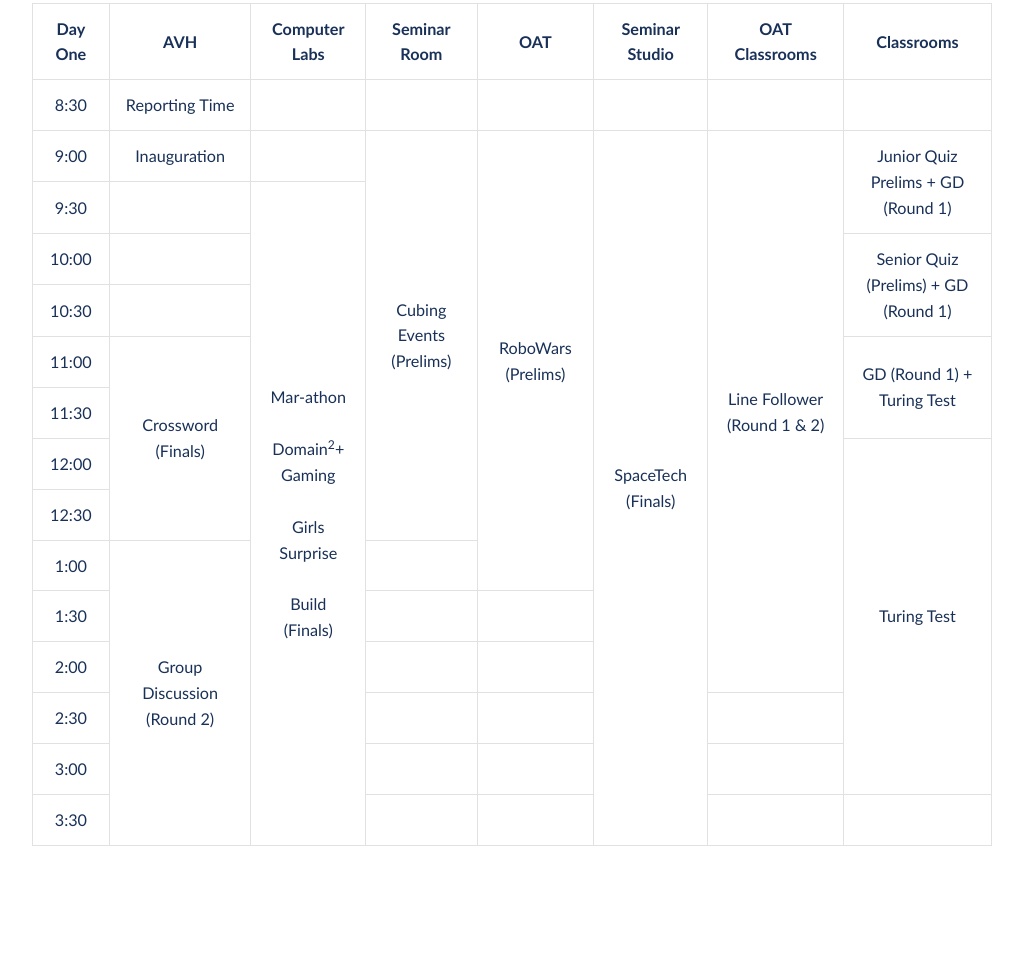
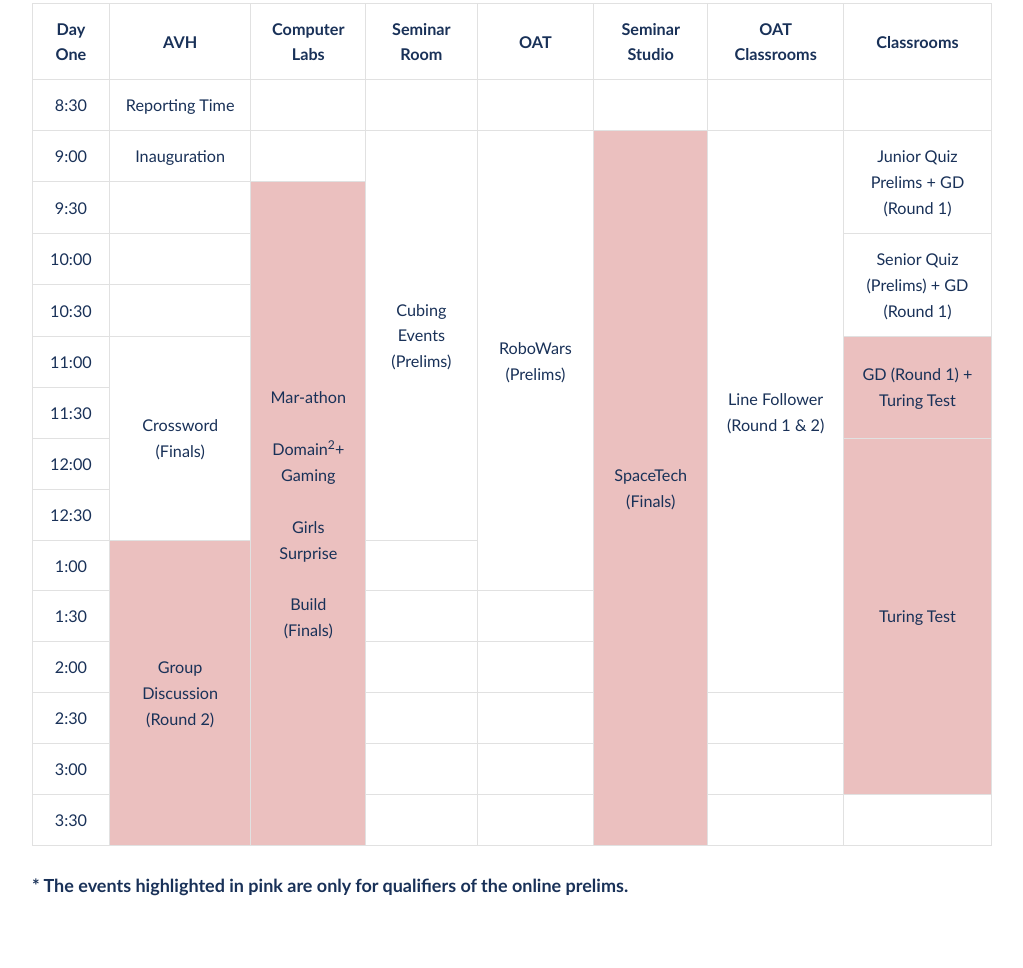
Before and after one commit to exunclan/website-2018, a Gatsby site: page / in a window 1280 px wide. Shown: the part 1897-2865 px from the top of the page, without its empty margins (128-1151 px from the left). Built offline with nearby package versions, Linux system fonts and the light colour scheme; Gatsby itself is replaced by a stand-in of ours.

Commit message:
Add online prelims highlights (#5)
Mukesh sir's suggestions

```diff
--- a/src/components/Schedule.js
+++ b/src/components/Schedule.js
@@ -45,14 +45,14 @@ const DayOne = () => (
         <td />
         <td rowSpan={8}>Cubing Events (Prelims)</td>
         <td rowSpan={9}>RoboWars (Prelims)</td>
-        <td rowSpan={14}>SpaceTech (Finals)</td>
+        <td rowSpan={14} bgcolor='#ebc0bf'>SpaceTech (Finals)</td>
         <td rowSpan={11}>Line Follower (Round 1 & 2)</td>
         <td rowSpan={2}>Junior Quiz Prelims + GD (Round 1)</td>
       </tr>
       <tr>
         <td>9:30</td>
         <td />
-        <td rowSpan={13}>
+        <td rowSpan={13} bgcolor='#ebc0bf'>
           Mar-athon
           <br />
           <br />
@@ -78,21 +78,21 @@ const DayOne = () => (
       <tr>
         <td>11:00</td>
         <td rowSpan={4}>Crossword (Finals)</td>
-        <td rowSpan={2}>GD (Round 1) + Turing Test</td>
+        <td rowSpan={2} bgcolor='#ebc0bf'>GD (Round 1) + Turing Test</td>
       </tr>
       <tr>
         <td>11:30</td>
       </tr>
       <tr>
         <td>12:00</td>
-        <td rowSpan={7}>Turing Test</td>
+        <td rowSpan={7} bgcolor='#ebc0bf'>Turing Test</td>
       </tr>
       <tr>
         <td>12:30</td>
       </tr>
       <tr>
         <td>1:00</td>
-        <td rowSpan={6}>Group Discussion (Round 2)</td>
+        <td rowSpan={6} bgcolor='#ebc0bf'>Group Discussion (Round 2)</td>
         <td />
       </tr>
       <tr>
@@ -156,7 +156,7 @@ const DayTwo = () => (
       <tr>
         <td>9:00</td>
         <td />
-        <td rowSpan={11}>
+        <td rowSpan={11} bgcolor='#ebc0bf'>
           Domain2+ Gaming (Finals)
           <br />
           <br />
@@ -171,7 +171,7 @@ const DayTwo = () => (
           <br />
           Competitive Programming
         </td>
-        <td rowSpan={5}>Surprise (Finals)</td>
+        <td rowSpan={5} bgcolor='#ebc0bf'>Surprise (Finals)</td>
         <td />
         <td />
         <td />
@@ -181,7 +181,7 @@ const DayTwo = () => (
         <td>9:30</td>
         <td rowSpan={4}>Junior Quiz (Finals)</td>
         <td rowSpan={8}>Cubing Events (Finals)</td>
-        <td rowSpan={8}>SpaceTech (Finals)</td>
+        <td rowSpan={8} bgcolor='#ebc0bf'>SpaceTech (Finals)</td>
         <td rowSpan={3}>RoboWars</td>
         <td rowSpan={8}>Line Follower (Round 3)</td>
       </tr>
--- a/src/pages/index.js
+++ b/src/pages/index.js
@@ -221,6 +221,11 @@ const Index = () => (
       <Section>
         <Container>
           <Schedule />
+          <strong>
+          <p>
+            * The events highlighted in pink are only for qualifiers of the online prelims.
+          </p>
+          </strong>
         </Container>
       </Section>
       <Section>
```
